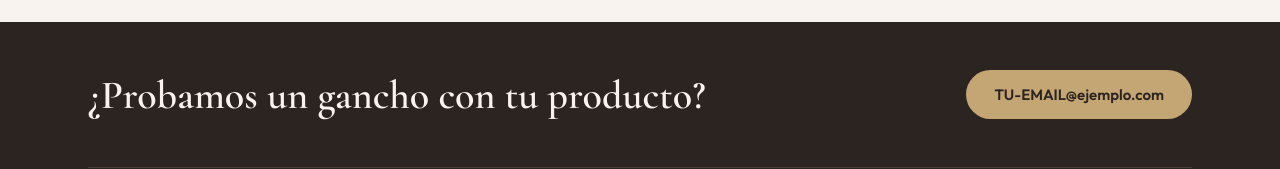
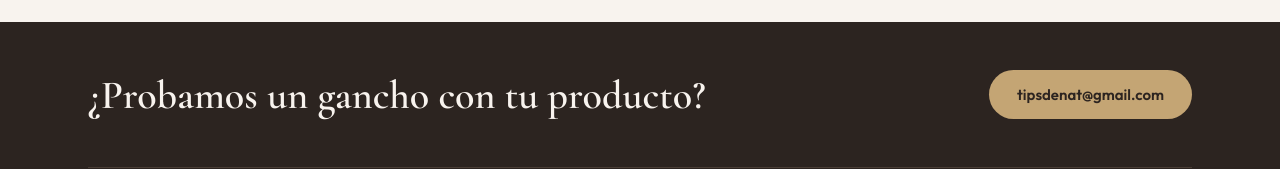
Before and after one commit to 1000Problems/skincare-ugc, a plain HTML site: page index.html in a window 1280 px wide. Shown: the part 1461-1630 px from the top of the page. Drawn offline with nearby package versions, Linux system fonts and the light colour scheme.

Commit message:
Add contact email
Co-Authored-By: Claude Opus 5.5 <noreply@anthropic.com>
Claude-Session: https://claude.ai/code/session_012rrDSj5X1CerVVzUP9H32T

```diff
--- a/index.html
+++ b/index.html
@@ -63,7 +63,7 @@ html[lang=en] [data-en]{display:revert!important}
     <div class="brand serif">Tips de Nat</div>
     <div class="nav">
       <div class="lang"><button id="b-es" class="on">ES</button><button id="b-en">EN</button></div>
-      <a class="btn" href="mailto:TU-EMAIL@ejemplo.com?subject=UGC%20de%20skincare%20%E2%80%94%20Tips%20de%20Nat"><span data-es>Pedir videos</span><span data-en>Request videos</span></a>
+      <a class="btn" href="mailto:tipsdenat@gmail.com?subject=UGC%20de%20skincare%20%E2%80%94%20Tips%20de%20Nat"><span data-es>Pedir videos</span><span data-en>Request videos</span></a>
     </div>
   </header>
 
@@ -102,7 +102,7 @@ html[lang=en] [data-en]{display:revert!important}
 <div class="wrap">
   <section class="cta">
     <h2><span data-es>¿Probamos un gancho con tu producto?</span><span data-en>Shall we test a hook with your product?</span></h2>
-    <a class="gold" href="mailto:TU-EMAIL@ejemplo.com?subject=UGC%20de%20skincare%20%E2%80%94%20Tips%20de%20Nat">TU-EMAIL@ejemplo.com</a>
+    <a class="gold" href="mailto:tipsdenat@gmail.com?subject=UGC%20de%20skincare%20%E2%80%94%20Tips%20de%20Nat">tipsdenat@gmail.com</a>
   </section>
   <footer>
     <span>Tips de Nat · <span data-es>UGC de skincare</span><span data-en>Skincare UGC</span> · ES / EN</span>
```
